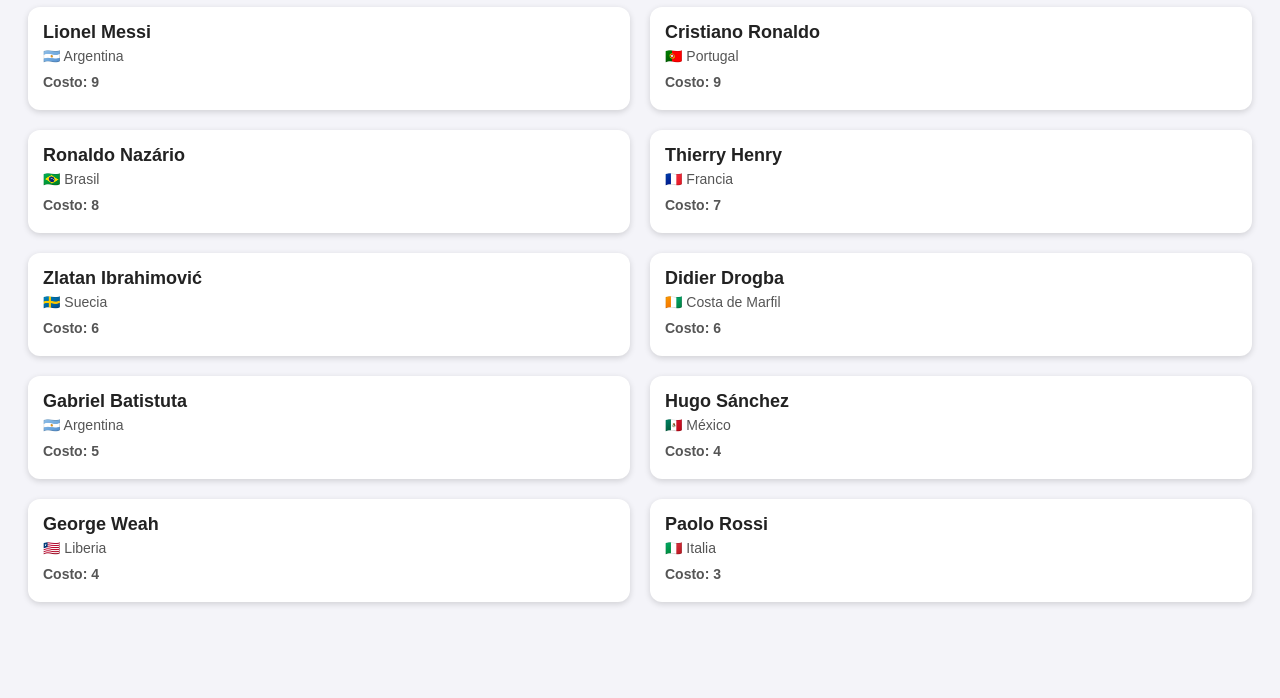
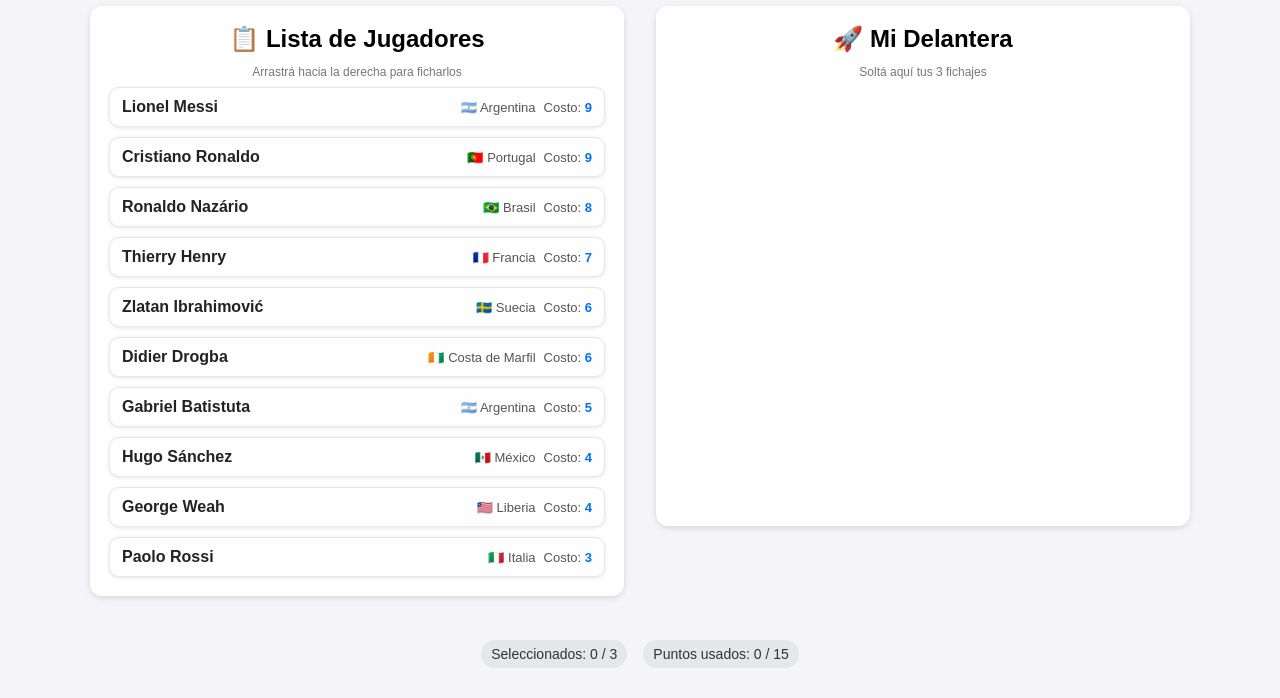
Before and after one commit to quirogafernando33/Prueba, a plain HTML site: page index.html in a window 1280 px wide. Shown: the part 102-800 px from the top of the page. Drawn offline with Linux system fonts and the light colour scheme.

Commit message:
Update index.html

```diff
--- a/index.html
+++ b/index.html
@@ -2,102 +2,206 @@
 <html lang="es">
 <head>
   <meta charset="UTF-8">
-  <title>Backlog de Delanteros - Juego Scrum</title>
+  <title>Juego Scrum - Arma tu Delantera</title>
   <style>
+    :root {
+      --ok: #22c55e;
+      --bad: #ef4444;
+      --card-bg: #fefefe;
+      --panel-bg: #fff;
+      --ink-1: #222;
+      --ink-2: #555;
+      --accent: #0070f3;
+    }
+    * { box-sizing: border-box; }
     body {
       font-family: Arial, sans-serif;
       background: #f4f4f9;
       padding: 20px;
+      display: flex;
+      justify-content: center;
     }
-    h1 {
-      text-align: center;
-      color: #333;
+    .container {
+      width: 100%;
+      max-width: 1100px;
+      display: grid;
+      grid-template-columns: 1fr 1fr;
+      gap: 32px;
+      align-items: start;
     }
-    .board {
-      display: grid;
-      grid-template-columns: repeat(2, 1fr);
-      gap: 20px;
-      margin-top: 20px;
-    }
-    .card {
-      background: #fff;
+    h1 { grid-column: 1 / -1; text-align: center; margin: 0 0 10px; color: #333; }
+
+    .column {
+      background: var(--panel-bg);
       border-radius: 12px;
-      padding: 15px;
-      box-shadow: 0 2px 6px rgba(0,0,0,0.15);
+      padding: 16px;
+      box-shadow: 0 2px 6px rgba(0,0,0,0.12);
+      min-height: 520px;
       display: flex;
       flex-direction: column;
-      justify-content: space-between;
+      border: 3px solid transparent; /* se pintará en verde/rojo según regla */
+      transition: border-color .15s ease, background .15s ease;
+    }
+    .column h2 { text-align: center; margin: 0 0 12px; }
+
+    .hint { text-align:center; font-size:12px; color:#777; margin-bottom:8px; }
+
+    .board { display: flex; flex-direction: column; gap: 10px; }
+
+    .card {
+      background: var(--card-bg);
+      border-radius: 10px;
+      padding: 10px 12px;
+      box-shadow: 0 1px 4px rgba(0,0,0,0.10);
       cursor: grab;
+      display: grid;
+      grid-template-columns: 1fr auto auto;
+      align-items: center;
+      gap: 8px;
+      border: 1px solid #e5e7eb;
     }
-    .card h2 {
-      margin: 0;
-      font-size: 18px;
-      color: #222;
+    .card h3 { margin: 0; font-size: 16px; color: var(--ink-1); }
+    .card p { margin: 0; font-size: 13px; color: var(--ink-2); }
+    .cost { font-weight: bold; color: var(--accent); }
+
+    .remove {
+      display: inline-flex; align-items:center; justify-content:center;
+      width: 22px; height: 22px; line-height: 22px; border-radius: 6px;
+      font-weight: 700; cursor: pointer; user-select: none; border:1px solid #fca5a5;
+      color: var(--bad); background: #fff5f5;
     }
-    .card p {
-      margin: 5px 0;
-      font-size: 14px;
-      color: #555;
+    .remove:hover { background: #ffe4e6; }
+
+    .dropping { outline: 3px dashed #94a3b8; outline-offset: -6px; }
+    .valid { border-color: var(--ok); }
+    .invalid { border-color: var(--bad); }
+
+    .footer {
+      grid-column: 1 / -1; display:flex; gap:16px; justify-content:center; margin-top:12px;
+      font-size: 14px; color:#333;
     }
-    .cost {
-      font-weight: bold;
-      color: #0070f3;
-    }
+    .badge { padding:6px 10px; background:#e5e7eb; border-radius: 999px; }
   </style>
 </head>
 <body>
-  <h1>⚽ Backlog de Delanteros</h1>
-  <div class="board">
-    <div class="card">
-      <h2>Lionel Messi</h2>
-      <p>🇦🇷 Argentina</p>
-      <p class="cost">Costo: 9</p>
+  <div class="container">
+    <h1>⚽ Juego Scrum – Armá tu delantera (3) con presupuesto 15</h1>
+
+    <!-- Columna izquierda: Backlog -->
+    <div class="column" id="left-column">
+      <h2>📋 Lista de Jugadores</h2>
+      <div class="hint">Arrastrá hacia la derecha para ficharlos</div>
+      <div class="board" id="players">
+        <div class="card" draggable="true" data-id="messi" data-cost="9"><h3>Lionel Messi</h3><p>🇦🇷 Argentina</p><p>Costo: <span class="cost">9</span></p></div>
+        <div class="card" draggable="true" data-id="cr7" data-cost="9"><h3>Cristiano Ronaldo</h3><p>🇵🇹 Portugal</p><p>Costo: <span class="cost">9</span></p></div>
+        <div class="card" draggable="true" data-id="ronaldo" data-cost="8"><h3>Ronaldo Nazário</h3><p>🇧🇷 Brasil</p><p>Costo: <span class="cost">8</span></p></div>
+        <div class="card" draggable="true" data-id="henry" data-cost="7"><h3>Thierry Henry</h3><p>🇫🇷 Francia</p><p>Costo: <span class="cost">7</span></p></div>
+        <div class="card" draggable="true" data-id="zlatan" data-cost="6"><h3>Zlatan Ibrahimović</h3><p>🇸🇪 Suecia</p><p>Costo: <span class="cost">6</span></p></div>
+        <div class="card" draggable="true" data-id="drogba" data-cost="6"><h3>Didier Drogba</h3><p>🇨🇮 Costa de Marfil</p><p>Costo: <span class="cost">6</span></p></div>
+        <div class="card" draggable="true" data-id="bati" data-cost="5"><h3>Gabriel Batistuta</h3><p>🇦🇷 Argentina</p><p>Costo: <span class="cost">5</span></p></div>
+        <div class="card" draggable="true" data-id="hugo" data-cost="4"><h3>Hugo Sánchez</h3><p>🇲🇽 México</p><p>Costo: <span class="cost">4</span></p></div>
+        <div class="card" draggable="true" data-id="weah" data-cost="4"><h3>George Weah</h3><p>🇱🇷 Liberia</p><p>Costo: <span class="cost">4</span></p></div>
+        <div class="card" draggable="true" data-id="rossi" data-cost="3"><h3>Paolo Rossi</h3><p>🇮🇹 Italia</p><p>Costo: <span class="cost">3</span></p></div>
+      </div>
     </div>
-    <div class="card">
-      <h2>Cristiano Ronaldo</h2>
-      <p>🇵🇹 Portugal</p>
-      <p class="cost">Costo: 9</p>
+
+    <!-- Columna derecha: Mi Delantera -->
+    <div class="column" id="right-column">
+      <h2>🚀 Mi Delantera</h2>
+      <div class="hint">Soltá aquí tus 3 fichajes</div>
+      <div class="board" id="my-team"></div>
     </div>
-    <div class="card">
-      <h2>Ronaldo Nazário</h2>
-      <p>🇧🇷 Brasil</p>
-      <p class="cost">Costo: 8</p>
-    </div>
-    <div class="card">
-      <h2>Thierry Henry</h2>
-      <p>🇫🇷 Francia</p>
-      <p class="cost">Costo: 7</p>
-    </div>
-    <div class="card">
-      <h2>Zlatan Ibrahimović</h2>
-      <p>🇸🇪 Suecia</p>
-      <p class="cost">Costo: 6</p>
-    </div>
-    <div class="card">
-      <h2>Didier Drogba</h2>
-      <p>🇨🇮 Costa de Marfil</p>
-      <p class="cost">Costo: 6</p>
-    </div>
-    <div class="card">
-      <h2>Gabriel Batistuta</h2>
-      <p>🇦🇷 Argentina</p>
-      <p class="cost">Costo: 5</p>
-    </div>
-    <div class="card">
-      <h2>Hugo Sánchez</h2>
-      <p>🇲🇽 México</p>
-      <p class="cost">Costo: 4</p>
-    </div>
-    <div class="card">
-      <h2>George Weah</h2>
-      <p>🇱🇷 Liberia</p>
-      <p class="cost">Costo: 4</p>
-    </div>
-    <div class="card">
-      <h2>Paolo Rossi</h2>
-      <p>🇮🇹 Italia</p>
-      <p class="cost">Costo: 3</p>
+
+    <div class="footer">
+      <span class="badge" id="count-badge">Seleccionados: 0 / 3</span>
+      <span class="badge" id="budget-badge">Puntos usados: 0 / 15</span>
     </div>
   </div>
+
+  <script>
+    const leftColumn = document.getElementById('left-column');
+    const rightColumn = document.getElementById('right-column');
+    const playersBoard = document.getElementById('players');
+    const myTeam = document.getElementById('my-team');
+
+    const maxPlayers = 3;
+    const budget = 15;
+
+    const countBadge = document.getElementById('count-badge');
+    const budgetBadge = document.getElementById('budget-badge');
+
+    // Delegación de eventos para drag de cartas en la columna izquierda
+    playersBoard.addEventListener('dragstart', (e) => {
+      const card = e.target.closest('.card');
+      if (!card) return;
+      e.dataTransfer.setData('text/plain', card.dataset.id);
+      rightColumn.classList.add('dropping');
+    });
+
+    document.addEventListener('dragend', () => {
+      rightColumn.classList.remove('dropping');
+    });
+
+    // Habilitar drop sobre la columna derecha
+    rightColumn.addEventListener('dragover', (e) => {
+      e.preventDefault();
+    });
+
+    rightColumn.addEventListener('drop', (e) => {
+      e.preventDefault();
+      const id = e.dataTransfer.getData('text/plain');
+      if (!id) return;
+
+      // Reglas: máximo 3 y sin duplicados
+      if (myTeam.children.length >= maxPlayers) return;
+      if (Array.from(myTeam.children).some(c => c.dataset.id === id)) return;
+
+      // MOVER la carta (no copiar) desde la izquierda a la derecha
+      const original = playersBoard.querySelector(`.card[data-id="${id}"]`);
+      if (!original) return; // ya no está disponible
+
+      // Quitar de izquierda
+      playersBoard.removeChild(original);
+
+      // Preparar para la derecha
+      original.setAttribute('draggable', 'false');
+
+      // Botón de quitar
+      let removeBtn = document.createElement('span');
+      removeBtn.textContent = '✖';
+      removeBtn.title = 'Quitar de mi delantera';
+      removeBtn.className = 'remove';
+      removeBtn.addEventListener('click', () => {
+        // devolver a la izquierda (y hacerlo draggable de nuevo)
+        original.removeChild(removeBtn);
+        original.setAttribute('draggable', 'true');
+        playersBoard.appendChild(original);
+        evaluateBudget();
+      });
+
+      original.appendChild(removeBtn);
+      myTeam.appendChild(original);
+      evaluateBudget();
+    });
+
+    function evaluateBudget() {
+      const cards = Array.from(myTeam.children);
+      const total = cards.reduce((acc, c) => acc + parseInt(c.dataset.cost, 10), 0);
+
+      // Badges informativos
+      countBadge.textContent = `Seleccionados: ${cards.length} / ${maxPlayers}`;
+      budgetBadge.textContent = `Puntos usados: ${total} / ${budget}`;
+
+      // Sólo evalúa color cuando hay exactamente 3
+      rightColumn.classList.remove('valid', 'invalid');
+      if (cards.length === maxPlayers) {
+        if (total <= budget) {
+          rightColumn.classList.add('valid');
+        } else {
+          rightColumn.classList.add('invalid');
+        }
+      }
+    }
+  </script>
 </body>
 </html>
```
